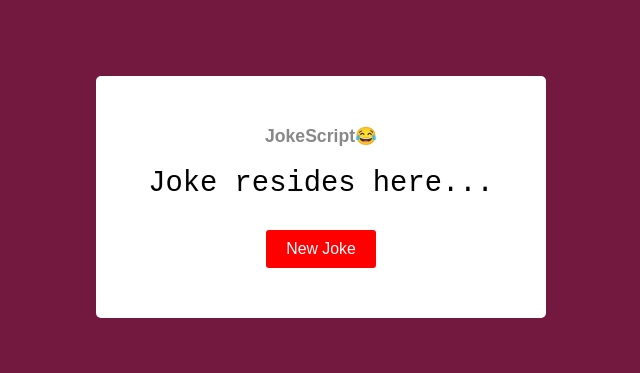
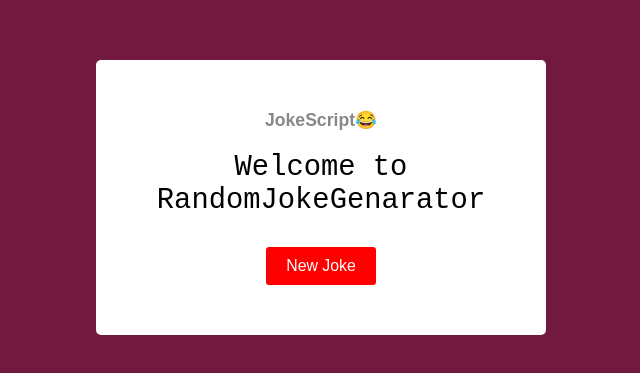
Before and after one commit to jeet143143/RandomJokeGenarator, a plain HTML site: page index.html in a window 1280 px wide. Shown: the part 203-576 px from the top of the page, without its empty margins (319-959 px from the left). Drawn offline with Linux system fonts and the light colour scheme; no server answers.

Commit message:
Update index.html

```diff
--- a/index.html
+++ b/index.html
@@ -10,7 +10,7 @@
   <div class="container">
     <h1>JokeScript😂</h1>
     <p class="joke-text">
-        Joke resides here...
+        Welcome to RandomJokeGenarator
     </p>
     <div class="button">
         <button class="btn new-joke-btn">New Joke</button>
```
